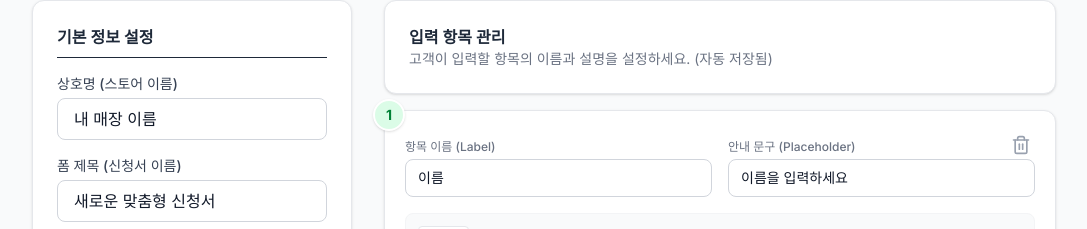
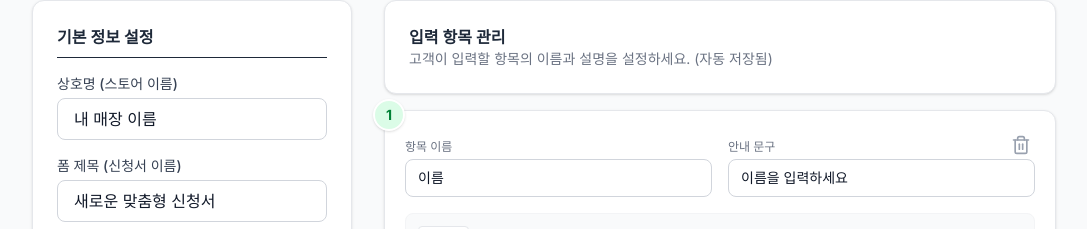
Before and after one commit to hannune-s/ssakdaform, a Next.js app: page /form-builder in a window 1280 px wide. Shown: the part 100-329 px from the top of the page, without its empty margins (96-1183 px from the left). Built offline with nearby package versions, Linux system fonts and the light colour scheme.

Commit message:
style: 맞춤형 폼 빌더 입력 칸의 불필요한 영문 라벨(Label, Placeholder 등) 제거

```diff
--- a/src/app/form-builder/page.tsx
+++ b/src/app/form-builder/page.tsx
@@ -216,7 +216,7 @@ export default function FormBuilder() {
 
                 <div className="grid grid-cols-1 md:grid-cols-2 gap-4 mt-2">
                   <div>
-                    <label className="block text-xs font-medium text-gray-500 mb-1">항목 이름 (Label)</label>
+                    <label className="block text-xs font-medium text-gray-500 mb-1">항목 이름</label>
                     <input
                       type="text"
                       value={field.label}
@@ -226,7 +226,7 @@ export default function FormBuilder() {
                     />
                   </div>
                   <div>
-                    <label className="block text-xs font-medium text-gray-500 mb-1">안내 문구 (Placeholder)</label>
+                    <label className="block text-xs font-medium text-gray-500 mb-1">안내 문구</label>
                     <input
                       type="text"
                       value={field.placeholder}
```
